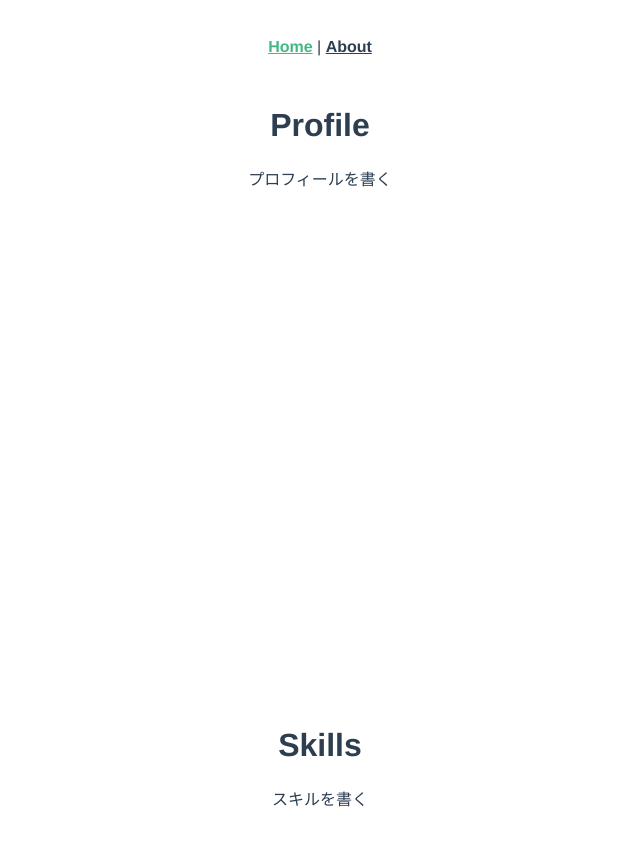
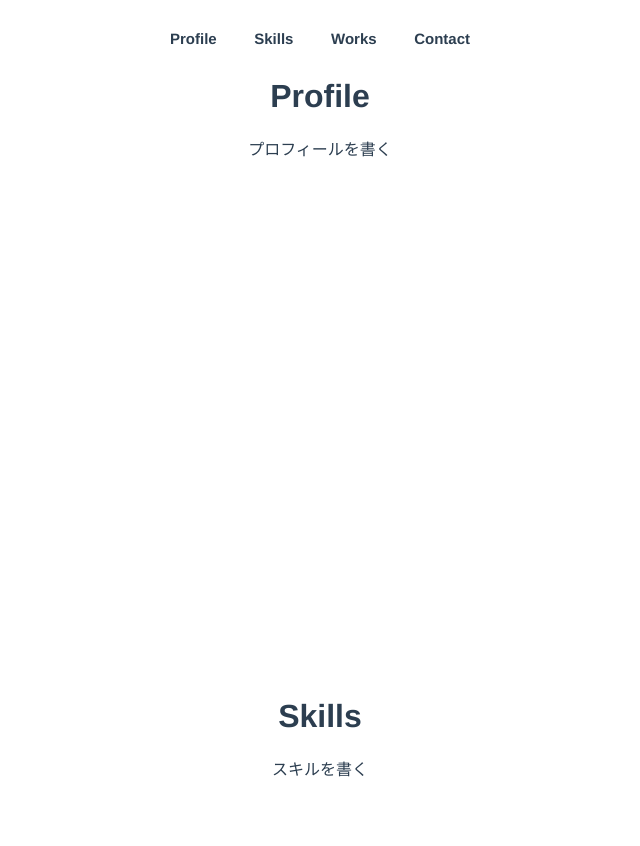
Before and after one commit to ceshmina/ceshmina.jp, a Vue app: page / in a window 1280 px wide. Shown: the top 846 px of the page, without its empty margins (320-960 px from the left). Built offline with nearby package versions, Linux system fonts and the light colour scheme.

Commit message:
#1: ナビゲーションを設置し、各項目にスクロールさせる

```diff
--- a/package.json
+++ b/package.json
@@ -10,7 +10,8 @@
   "dependencies": {
     "core-js": "^3.8.3",
     "vue": "^3.2.13",
-    "vue-router": "^4.0.3"
+    "vue-router": "^4.0.3",
+    "vue-scrollto": "^2.20.0"
   },
   "devDependencies": {
     "@babel/core": "^7.12.16",
--- a/src/App.vue
+++ b/src/App.vue
@@ -1,10 +1,17 @@
 <template>
-  <nav>
-    <router-link to="/">Home</router-link> |
-    <router-link to="/about">About</router-link>
-  </nav>
+  <NavigationBar />
   <router-view/>
 </template>
+
+<script>
+import NavigationBar from '@/components/NavigationBar.vue'
+
+export default {
+  components: {
+    NavigationBar
+  }
+}
+</script>
 
 <style lang="scss">
 #app {
@@ -14,17 +21,4 @@
   text-align: center;
   color: #2c3e50;
 }
-
-nav {
-  padding: 30px;
-
-  a {
-    font-weight: bold;
-    color: #2c3e50;
-
-    &.router-link-exact-active {
-      color: #42b983;
-    }
-  }
-}
 </style>
--- /dev/null
+++ b/src/components/NavigationBar.vue
@@ -0,0 +1,30 @@
+<template>
+  <nav class="nav">
+    <ul>
+      <li><a href="#" v-scroll-to="'#profile-title'">Profile</a></li>
+      <li><a href="#" v-scroll-to="'#skills-title'">Skills</a></li>
+      <li><a href="#" v-scroll-to="'#works-title'">Works</a></li>
+      <li><a href="#" v-scroll-to="'#contact-title'">Contact</a></li>
+    </ul>
+  </nav>
+</template>
+
+<style lang="scss" scoped>
+.nav {
+  ul {
+    margin: 30px auto;
+    padding: 0;
+    max-width: 300px;
+    display: flex;
+    justify-content: space-between;
+    list-style: none;
+  }
+
+  a {
+    font-size: 15px;
+    font-weight: bold;
+    color: #2c3e50;
+    text-decoration: none;
+  }
+}
+</style>
--- a/src/components/SectionContact.vue
+++ b/src/components/SectionContact.vue
@@ -1,6 +1,6 @@
 <template>
   <div class="section">
-    <h1>Contact</h1>
+    <h1 id="contact-title">Contact</h1>
     <p>連絡方法を書く</p>
 
     <div class="tmp-container" />
--- a/src/components/SectionProfile.vue
+++ b/src/components/SectionProfile.vue
@@ -1,6 +1,6 @@
 <template>
   <div class="section">
-    <h1>Profile</h1>
+    <h1 id="profile-title">Profile</h1>
     <p>プロフィールを書く</p>
 
     <div class="tmp-container" />
--- a/src/components/SectionSkills.vue
+++ b/src/components/SectionSkills.vue
@@ -1,6 +1,6 @@
 <template>
   <div class="section">
-    <h1>Skills</h1>
+    <h1 id="skills-title">Skills</h1>
     <p>スキルを書く</p>
 
     <div class="tmp-container" />
--- a/src/components/SectionWorks.vue
+++ b/src/components/SectionWorks.vue
@@ -1,6 +1,6 @@
 <template>
   <div class="section">
-    <h1>Works</h1>
+    <h1 id="works-title">Works</h1>
     <p>作品を書く</p>
 
     <div class="tmp-container" />
--- a/src/main.js
+++ b/src/main.js
@@ -2,4 +2,10 @@ import { createApp } from 'vue'
 import App from './App.vue'
 import router from './router'
 
-createApp(App).use(router).mount('#app')
+import VueScrollTo from 'vue-scrollto'
+
+
+createApp(App)
+  .use(router)
+  .use(VueScrollTo)
+  .mount('#app')
```
Also changed, not shown: 1 other file (tests, documents, lock files or other folders).
